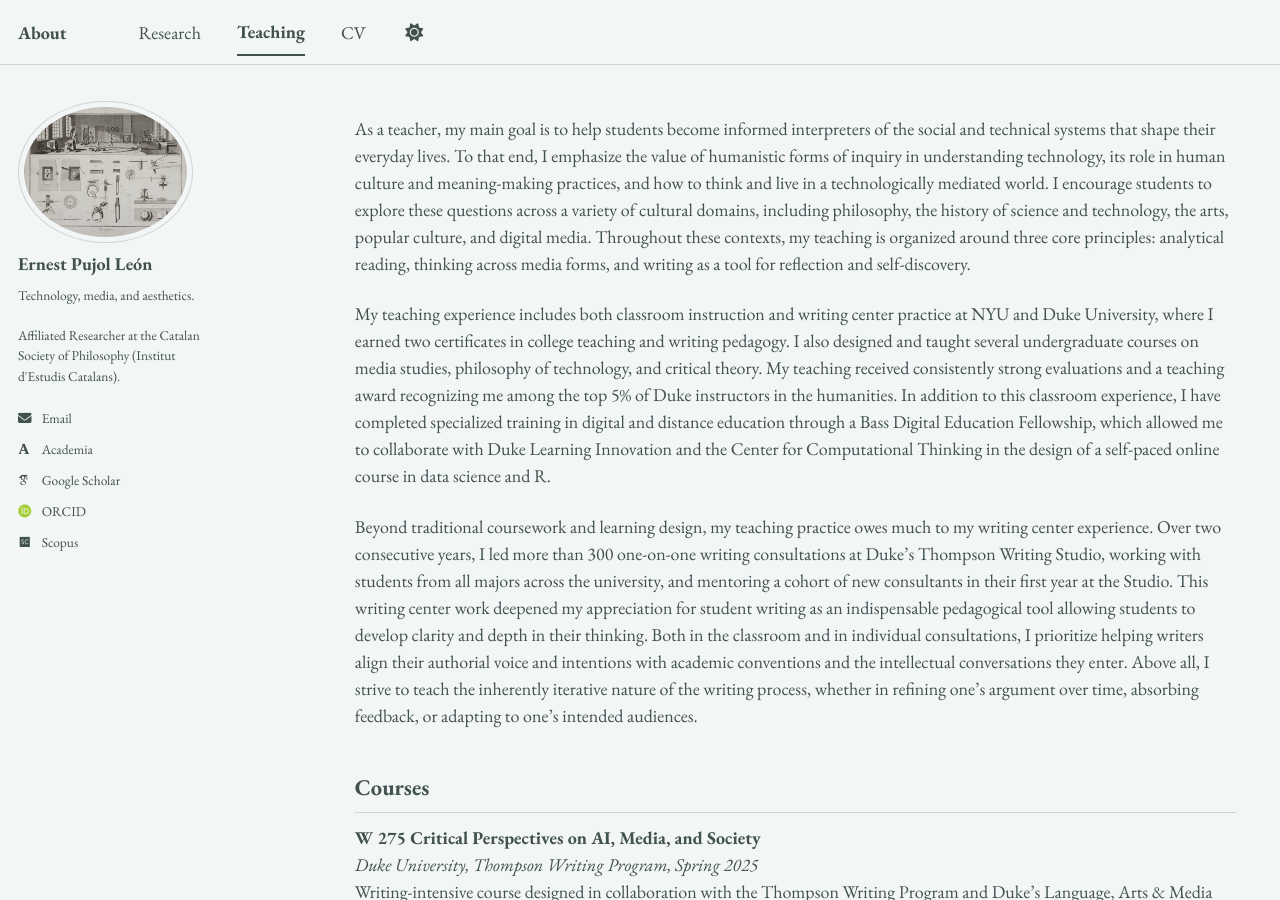
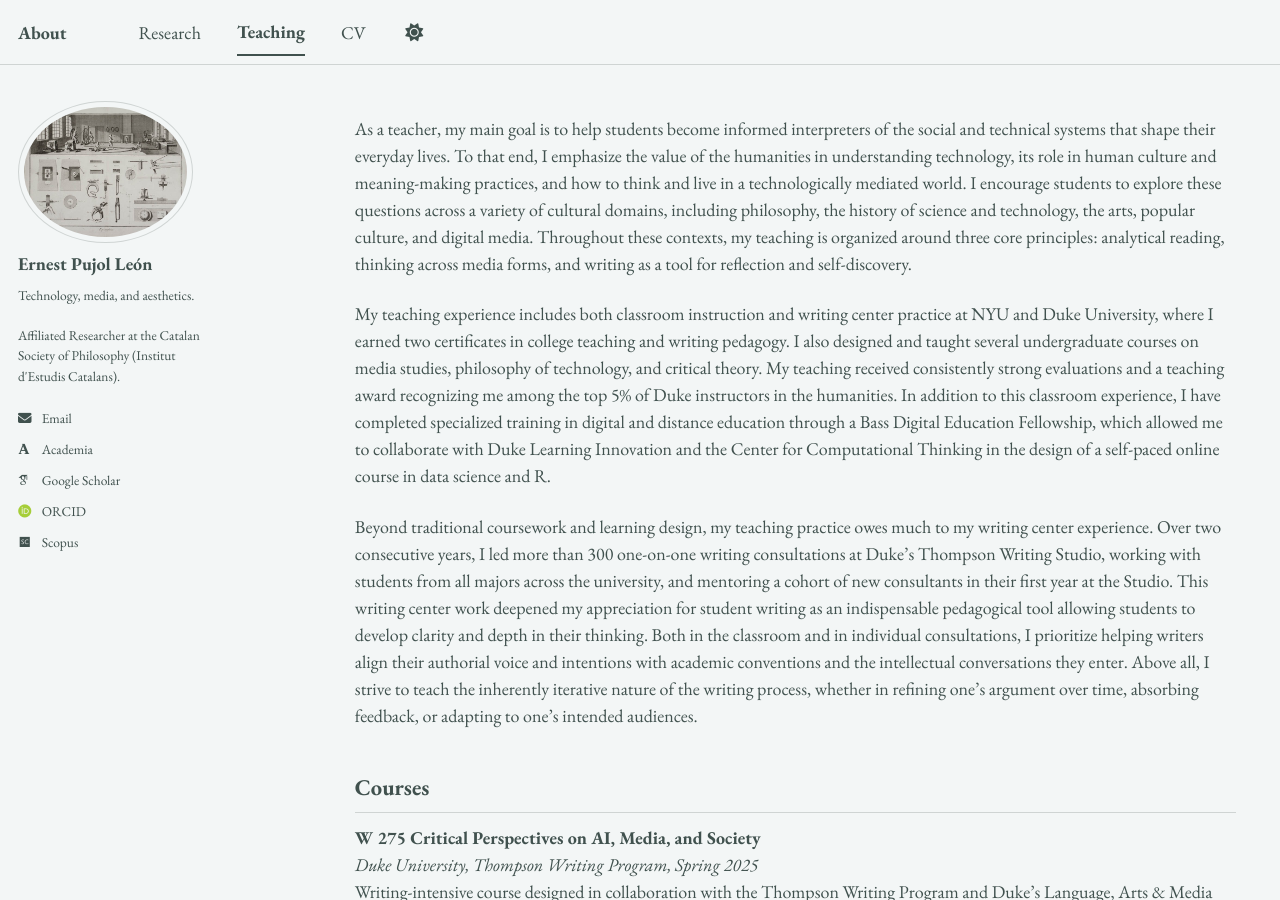
Before and after one commit to epujol90/epujol90.github.io, a Jekyll site: the page built from _pages/teaching.md, in a window 1280 px wide and 900 px high. Built offline with Jekyll 4.4.1, drawn with Linux system fonts in a browser that asks for light colours; some web fonts are replaced; a script bundle is joined from its source files by our own code; library files that are not in the unit come from our copies.

Commit message:
Update teaching.md

```diff
--- a/_pages/teaching.md
+++ b/_pages/teaching.md
@@ -5,7 +5,7 @@ permalink: /teaching/
 author_profile: true
 ---
 
-As a teacher, my main goal is to help students become informed interpreters of the social and technical systems that shape their everyday lives. To that end, I emphasize the value of humanistic forms of inquiry in understanding technology, its role in human culture and meaning-making practices, and how to think and live in a technologically mediated world. I encourage students to explore these questions across a variety of cultural domains, including philosophy, the history of science and technology, the arts, popular culture, and digital media. Throughout these contexts, my teaching is organized around three core principles: analytical reading, thinking across media forms, and writing as a tool for reflection and self-discovery.
+As a teacher, my main goal is to help students become informed interpreters of the social and technical systems that shape their everyday lives. To that end, I emphasize the value of the humanities in understanding technology, its role in human culture and meaning-making practices, and how to think and live in a technologically mediated world. I encourage students to explore these questions across a variety of cultural domains, including philosophy, the history of science and technology, the arts, popular culture, and digital media. Throughout these contexts, my teaching is organized around three core principles: analytical reading, thinking across media forms, and writing as a tool for reflection and self-discovery.
 
 My teaching experience includes both classroom instruction and writing center practice at NYU and Duke University, where I earned two certificates in college teaching and writing pedagogy. I also designed and taught several undergraduate courses on media studies, philosophy of technology, and critical theory. My teaching received consistently strong evaluations and a teaching award recognizing me among the top 5% of Duke instructors in the humanities. In addition to this classroom experience, I have completed specialized training in digital and distance education through a Bass Digital Education Fellowship, which allowed me to collaborate with Duke Learning Innovation and the Center for Computational Thinking in the design of a self-paced online course in data science and R.
 
```
